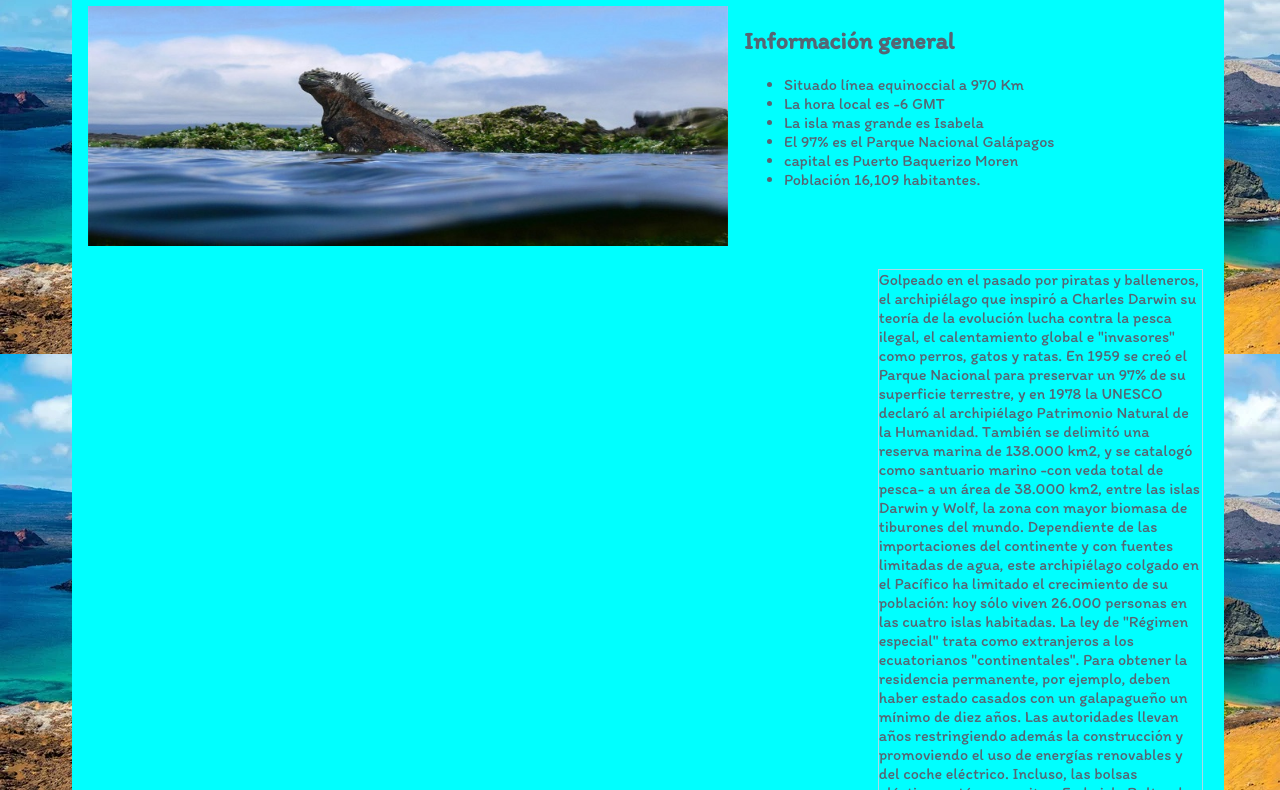
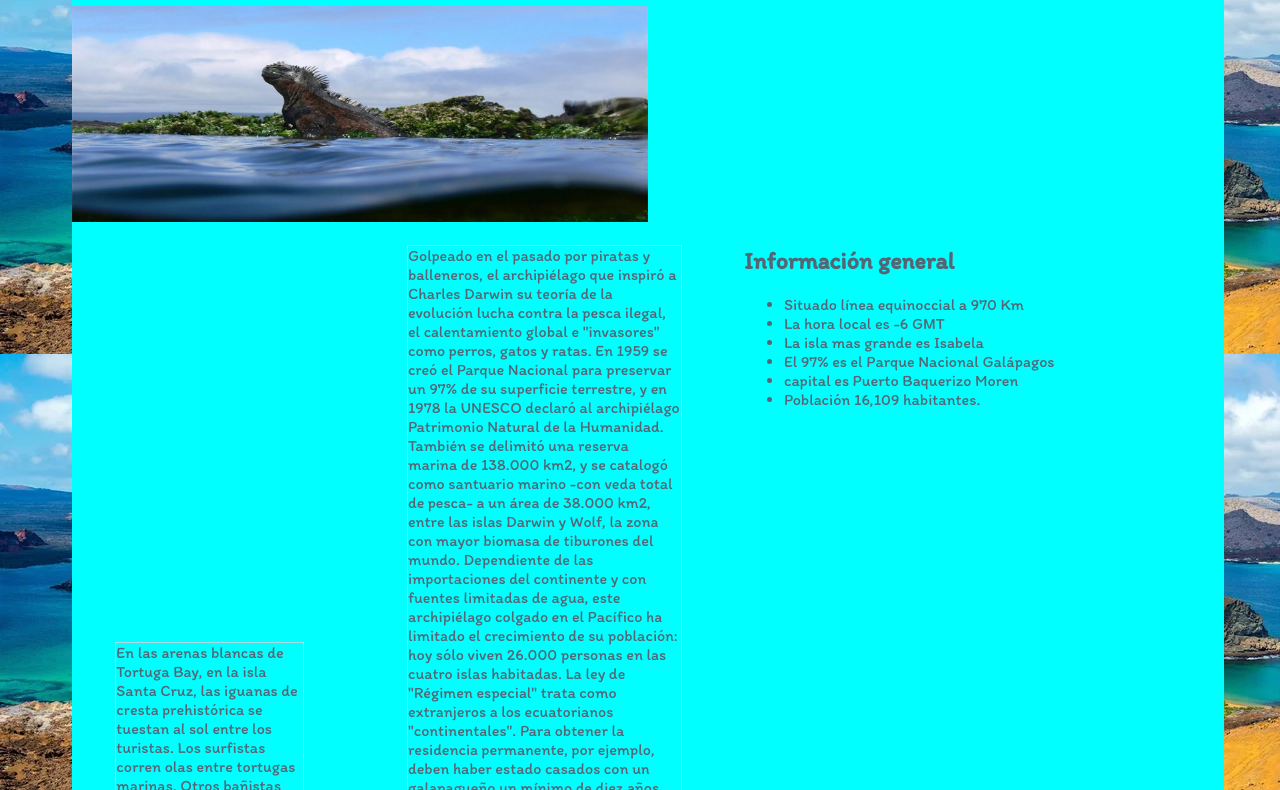
Before and after one commit to edbustos223/curso-tajamar-, a plain HTML site: page trabajo curso/03 galapagos.1/ECUADOR.html in a window 1280 px wide. Shown: the part 84-874 px from the top of the page. Drawn offline with Linux system fonts and the light colour scheme; a web font is replaced by a local one.

Commit message:
cambios pagina web

```diff
--- a/trabajo curso/03 galapagos.1/ECUADOR.html
+++ b/trabajo curso/03 galapagos.1/ECUADOR.html
@@ -22,15 +22,11 @@
         </header>
         <main>
 
-
-    <div class="conteiner2">
-
-
-
            <div class="caja">
                <img src="./imagenes/gp.jpg" alt="dd">
 
-            <aside>
+         <div>
+                <aside>
                 <h2> Información general</h2>
                 <ul>
                     <li>Situado línea equinoccial a 970 Km</li>
@@ -40,10 +36,9 @@
                     <li>capital es Puerto Baquerizo Moren</li>
                     <li>Población 16,109 habitantes.</li>
                 </ul>
-            </aside>
+               </aside>
 
-        </div>
-</div>
+
             <table>
                 <tr>
                     <td>
@@ -185,6 +180,7 @@
         <footer>
             <p>Edisson Bustos, Colegio Tajamar, 13 marzo de 2018</p>
         </footer>
+
     </div>
 </body>
 
--- a/trabajo curso/03 galapagos.1/style.css
+++ b/trabajo curso/03 galapagos.1/style.css
@@ -6,25 +6,23 @@
 h1 {
 	color: forestgreen;
     font-family: 'Rammetto One';
-    text-align: center
+    text-align: center;
+    width: 50%;
 }
 
 
 body{
     background-image: url("./imagenes/bb.webp") ;
 	color: #566573  ;
-	font-family: 'Itim';
-    background-color: yellowgreen;
-    height: 100vh;
-    width: 100%
+    font-family: 'Itim';
+    width: 100%;
+
     }
 /*margen pilas*/
 
 .contenedor{
 
     width: 90%;
-    max-width: 10080px;
-    min-width: 480px;
     margin-left: auto;
     margin-right: auto;
     margin-top: 2rem;
@@ -33,18 +31,8 @@ body{
 
 }
 
-.container2{
-    background-image: url("./imagenes/galapagos png.jpg");
-    color: #566573  ;
-	font-family: 'Itim';
-    background-color: yellowgreen;
-    height: 100vh;
-    width: 90%
-}
-
-
 p{
-    width: 90%;
+    width: 70%;
     margin-left: auto;
     margin-right: auto;
     margin-top:  1rem;
@@ -54,25 +42,21 @@ p{
     }
 
 
-
-
 img{
-    width: 40rem;
-    height: 100%;
-    margin-left: 1rem;
-    float: none
+    width: 50%;
 
 }
 
 
-aside{
+
+
+div aside{
     width: 30rem;
     float:right;
+
 }
 
-.caja2{
-    width: 50%
-}
+
 
 
 
```
Also changed, not shown: trabajo curso/8 Imagenes/fondo grande.html (+5 -3 lines).
